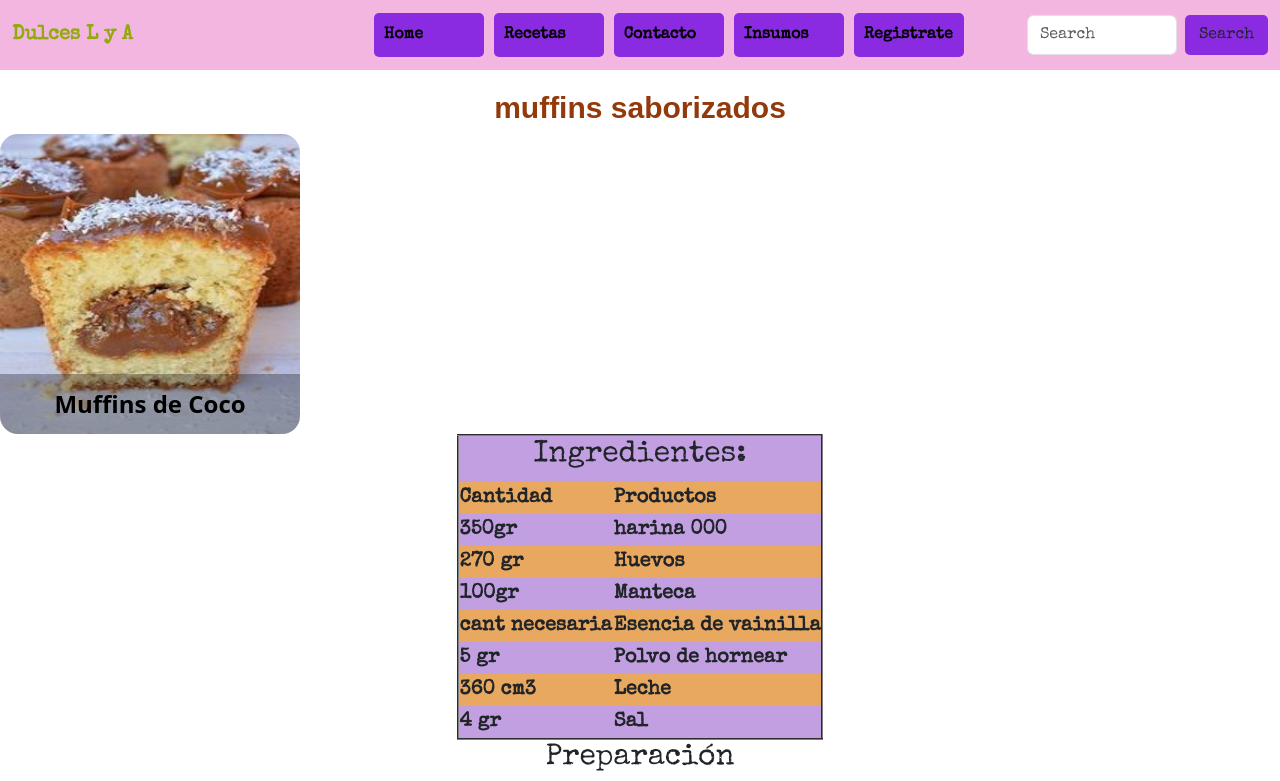
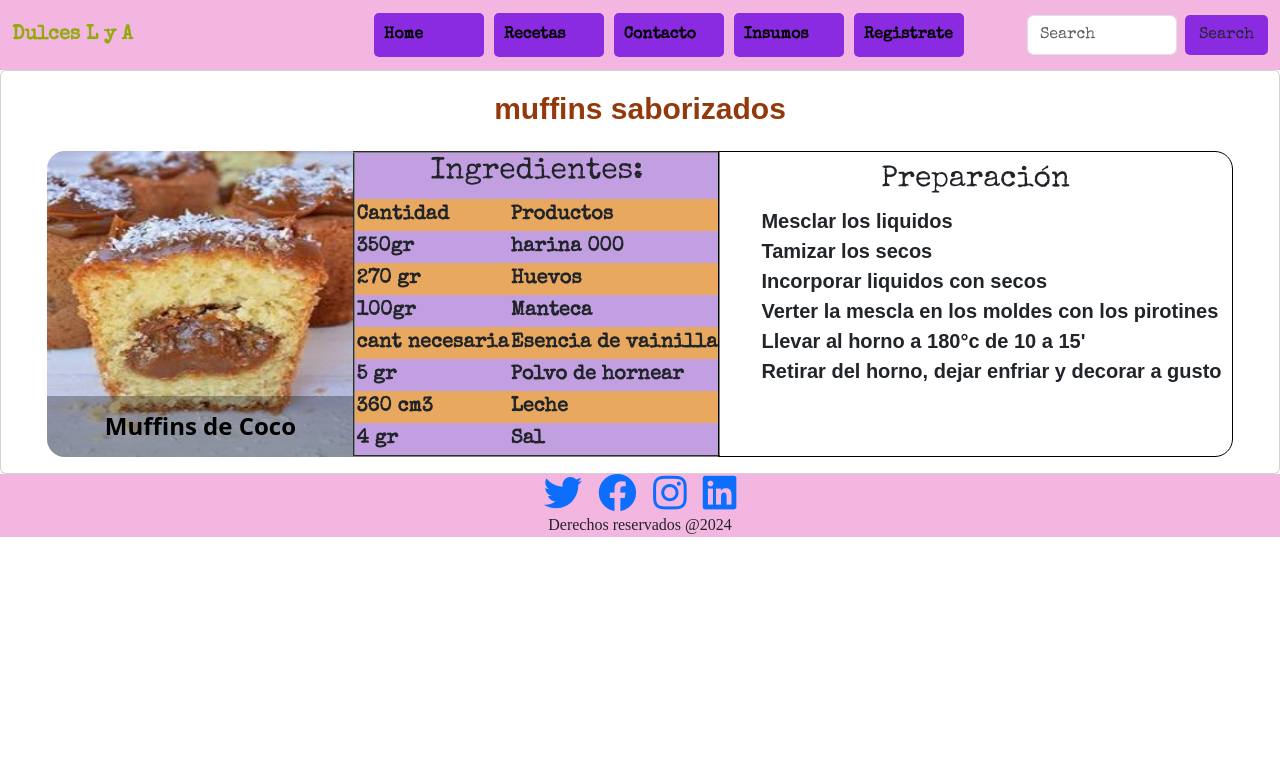
Before and after one commit to emanuel-gauna/LyA-pasteleria, a plain HTML site: page templates/receta.html in a window 1280 px wide. Shown: the top 781 px of the page. Drawn offline with nearby package versions, Linux system fonts and the light colour scheme; a web font is replaced by a local one.

Commit message:
Configuracion de tarjetas para recetas

```diff
--- a/static/css/style.css
+++ b/static/css/style.css
@@ -40,8 +40,8 @@ header {
 }
 
 img {
-  width: 300px;
-  height: 300px;
+  width: 306px;
+  height: 306px;
   display: block; /* Para que los márgenes automáticos funcionen */
   margin-left: auto;
   margin-right: auto;
@@ -134,12 +134,12 @@ img {
 /* Fin Presentacion */
 
 /* Recetas */
-/* .recetas-main{
+.card-body{
   display: flex;
-  flex-direction: column;
+  /* flex-direction: column; */
+  justify-content: center;
   align-items: center;
-  justify-content: center;
-} */
+}
 
 .cards{
   position: relative;
@@ -159,12 +159,21 @@ img {
   font-size: 24px;
   bottom: 0;
   background-color: rgba(0, 0, 0, 0.295);
-  border-radius: 0 0 18px 18px;
+  border-radius: 0 0 0 18px;
 }
 
 .cards img{
   position: relative;
-  border-radius: 18px;
+  border-radius: 18px 0 0 18px;
+}
+
+.preparacion{
+  text-align: left;
+  height: 306px;
+  border: solid 1px black;
+  border-radius: 0 18px 18px 0;
+  padding: 10px;
+  margin-left: -2px;
 }
 
 .tabla {
--- a/templates/receta.html
+++ b/templates/receta.html
@@ -36,7 +36,8 @@
                             <a class="nav-link active " aria-current="page" href="./sucursales.html">Insumos</a>
                         </li>
                         <li class="nav-item btn-custom-purple">
-                            <a class="nav-link active" aria-current="page" href="./registro.html">Registrate</a></button>
+                            <a class="nav-link active" aria-current="page"
+                                href="./registro.html">Registrate</a></button>
                         </li>
                     </ul>
                     <form class="d-flex">
@@ -49,11 +50,14 @@
         </nav>
     </header>
     <main class="recetas-main">
+        <div class="card">
             <h1 class="titulo-principal">muffins saborizados</h1>
+            <div class="card-body">
                 <section class="cards">
-            <img src="../static/img/Muffins de coco y dulce de leche.jpg" width="350" height="300" alt="Muffins"></a>
+                    <img src="../static/img/Muffins de coco y dulce de leche.jpg" width="350" height="300"
+                        alt="Muffins"></a>
                 </section>
-        <section>
+                <section class="ingredientes">
                     <table class="tabla" border="2px solid black;" align="center">
                         <tr>
                             <td colspan="2" align="center">
@@ -93,6 +97,8 @@
                             <td>Sal</td>
                         </tr>
                     </table>
+                </section>
+                <div class="preparacion">
                     <h3>Preparación</h3>
                     <section class="receta-text">
                         <ol>
@@ -104,7 +110,10 @@
                             <li>Retirar del horno, dejar enfriar y decorar a gusto</li>
                         </ol>
                     </section>
-        </section>
+                </div>
+            </div>
+
+        </div>
     </main>
     <footer style="background-color: rgb(243, 182, 224); text-align: center;">
         <a href="https://www.twitter.com" target="_blank"><i class="fab  fa-twitter"></i></a>
```
Lines whose indentation alone changed are shown as unchanged.
